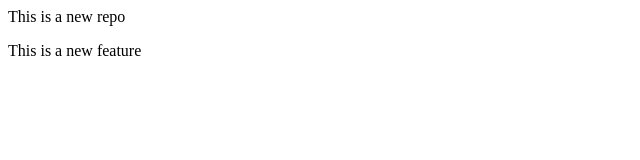
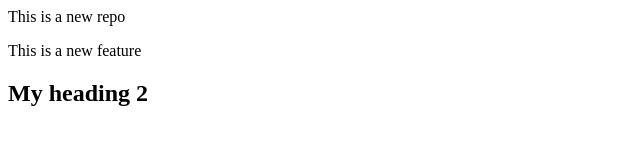
Before and after one commit to Code-dev4004/localRepo, a plain HTML site: page index.html in a window 1280 px wide. Shown: the whole page, without its empty margins (0-640 px from the left). Drawn offline with Linux system fonts and the light colour scheme.

Commit message:
add heading 2

```diff
--- a/index.html
+++ b/index.html
@@ -1,2 +1,3 @@
 <p>This is a new repo</p>
 <p>This is a new feature</p>
+<h2>My heading 2</h2>
```
